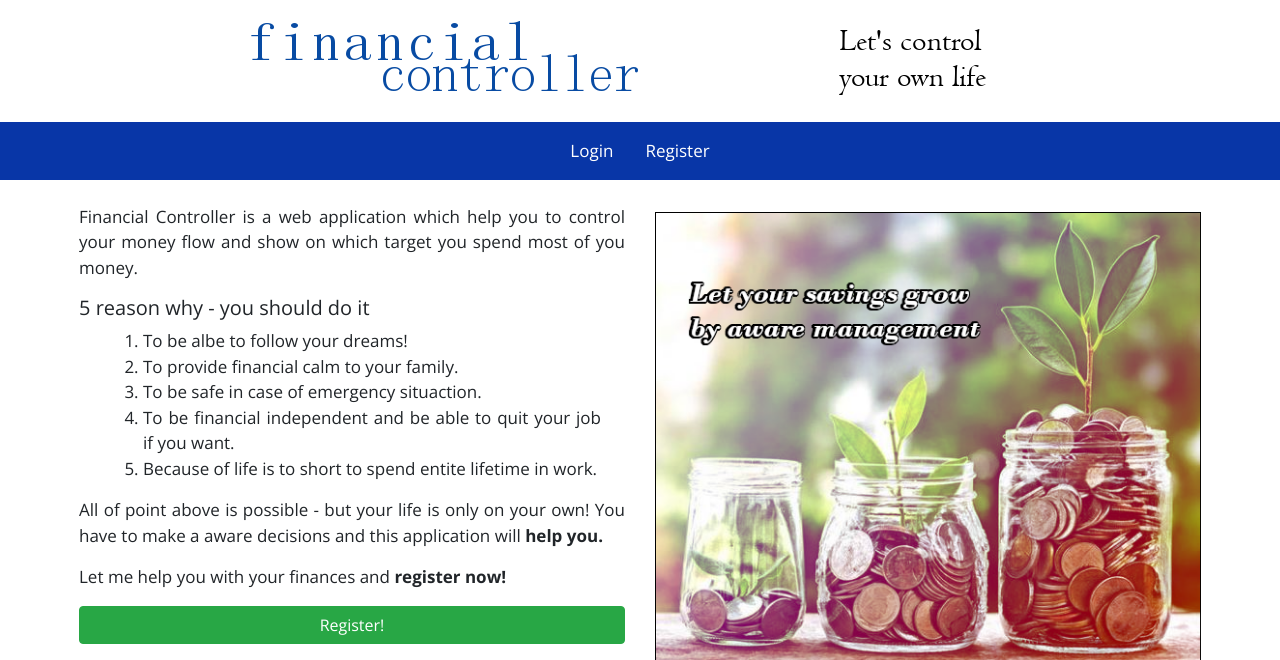
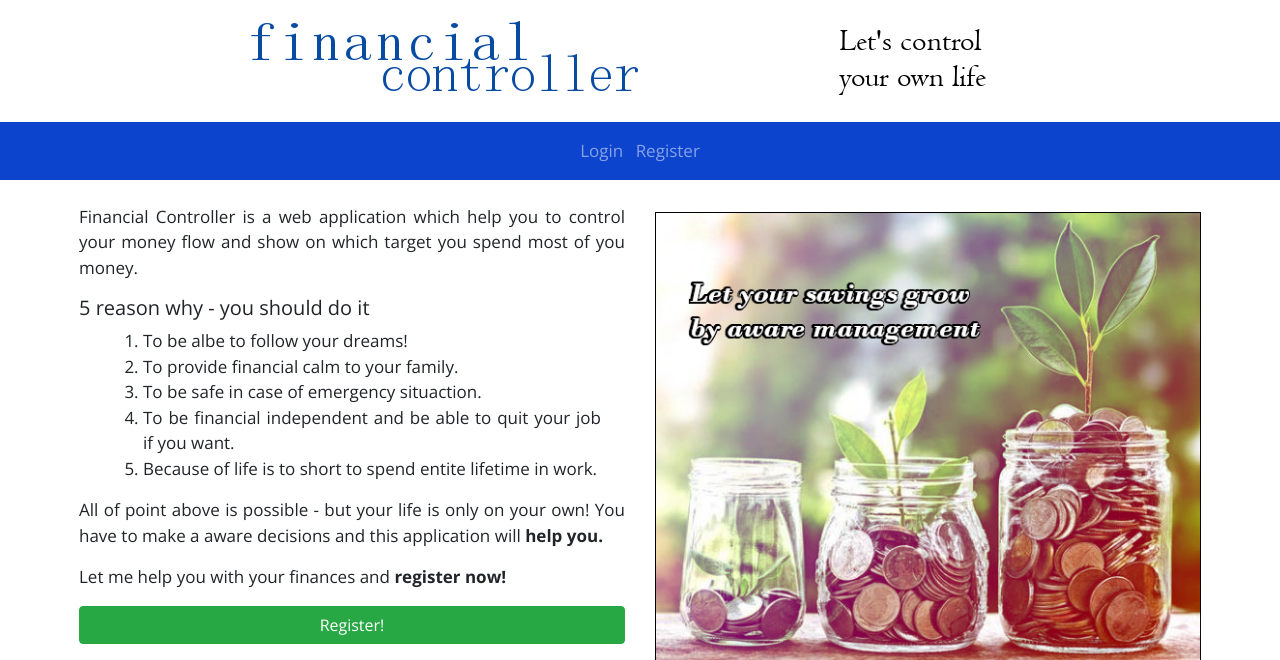
Before and after one commit to NewLukasz/FinancialController, a PHP site: page / in a window 1280 px wide. Shown: the top 660 px of the page. Run offline with PHP 8.4, Linux system fonts and the light colour scheme.

Commit message:
Additional modyfing

```diff
--- a/index.html
+++ b/index.html
@@ -25,19 +25,17 @@
 			<div id="logo">
 				<img class="img-fluid my-3 d-block mx-auto" src="images/logo.png">
 			</div>
-			<nav class="navbar setting-unloged-navbar">
-					<!--<ul class="navbar-nav mx-auto">
-						<li class="nav-item" >
+			<nav class="navbar navbar-dark bg-navbar">
+				<ul class="navbar-nav mx-auto">
+					<ul class="list-inline">
+						<li class="nav-item list-inline-item ">
 							<a class="nav-link" href="#"> Login </a>
 						</li>
-						<li class="navbar-item">
+						<li class="nav-item list-inline-item">
 							<a class="nav-link" href="#"> Register </a>
 						</li>
-					</ul>-->
-				<form class="form-inline mx-auto">
-					<a class="nav-item nav-link active" href="#">Login</a>
-					<a class="nav-item nav-link" href="#">Register</a>
-				</form>
+					</ul>
+				</ul>
 			</nav>
 		</header>
 
--- a/main.css
+++ b/main.css
@@ -5,22 +5,9 @@ body
 	font-size: 17px;
 }
 
-.setting-unloged-navbar
+.bg-navbar
 {
-	background-color: #0836a7;
-}
-
-
-.setting-unloged-navbar a
-{
-	color: white;
-}
-
-.setting-unloged-navbar a:hover
-{
-	background-color: white;
-	border-radius: 5px;
-	color: #0836a7;
+	background-color: #0C44CD;
 }
 
 .container
```
